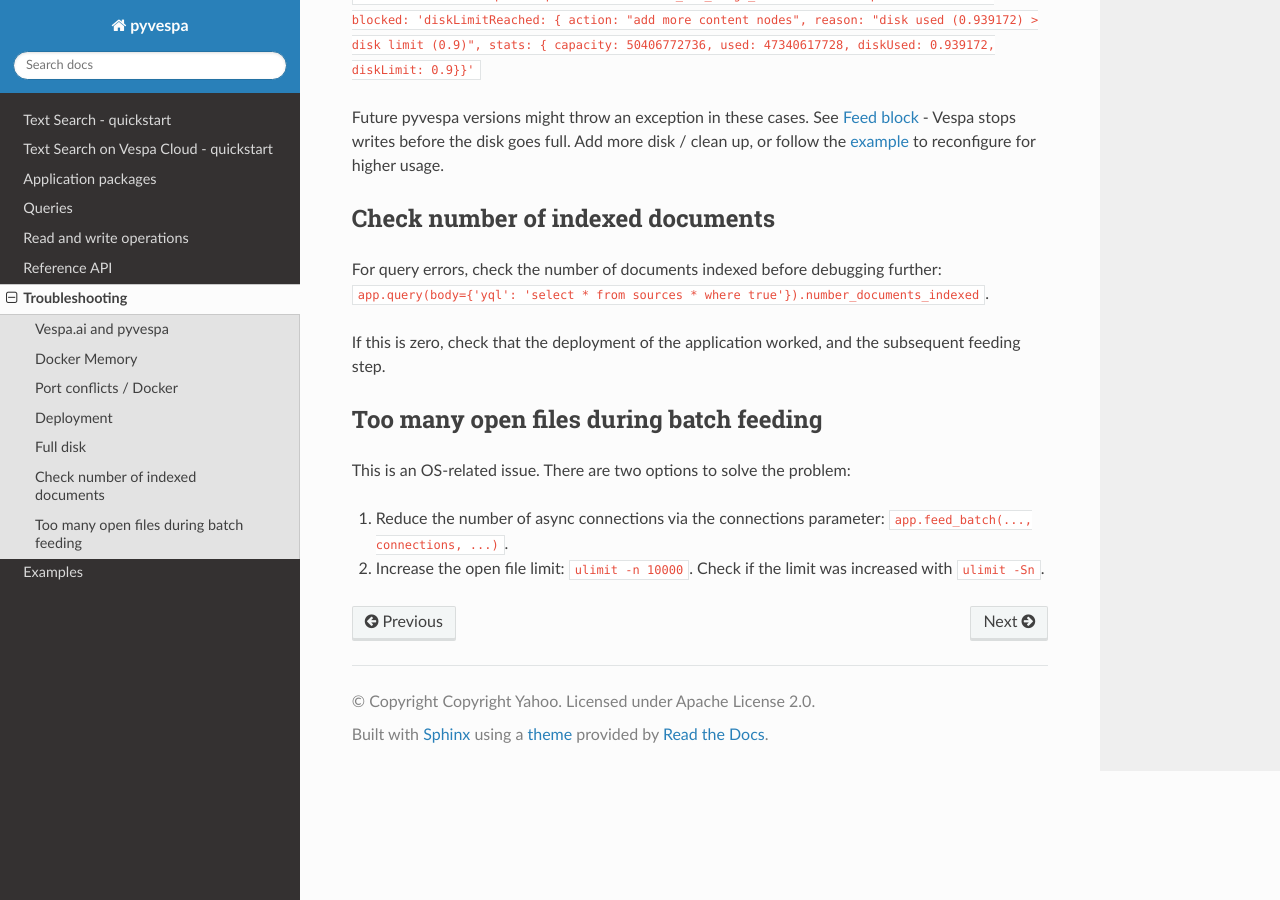
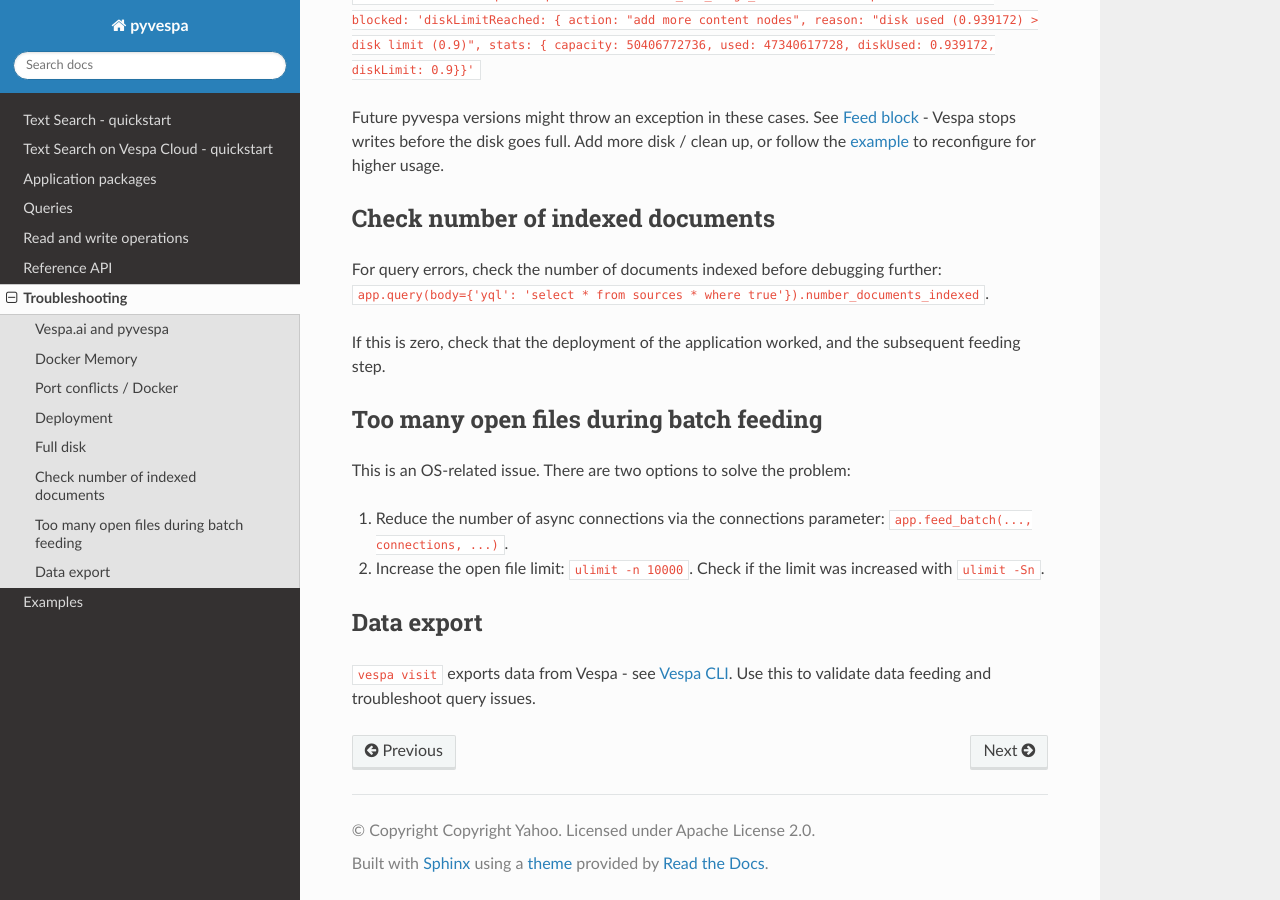
Before and after one commit to vespa-engine/pyvespa, a Sphinx documentation site: the page built from docs/sphinx/source/troubleshooting.rst, in a window 1280 px wide and 900 px high, scrolled down 1185 px. Built offline with Sphinx 7.4.7 and the Read the Docs theme 2.0.0, drawn with Linux system fonts in a browser that asks for light colours.

Commit message:
More compact tensor in feed, added links and text

```diff
--- a/docs/sphinx/source/troubleshooting.rst
+++ b/docs/sphinx/source/troubleshooting.rst
@@ -89,3 +89,10 @@ This is an OS-related issue. There are two options to solve the problem:
 
 2. Increase the open file limit: ``ulimit -n 10000``.
    Check if the limit was increased with ``ulimit -Sn``.
+
+
+
+Data export
+-----------
+``vespa visit`` exports data from Vespa - see `Vespa CLI <https://docs.vespa.ai/en/vespa-cli.html#documents>`__.
+Use this to validate data feeding and troubleshoot query issues.
```
Also changed, not shown: docs/sphinx/source/examples/pyvespa-examples.ipynb.
